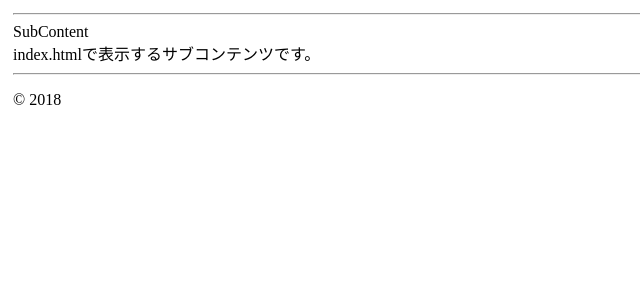
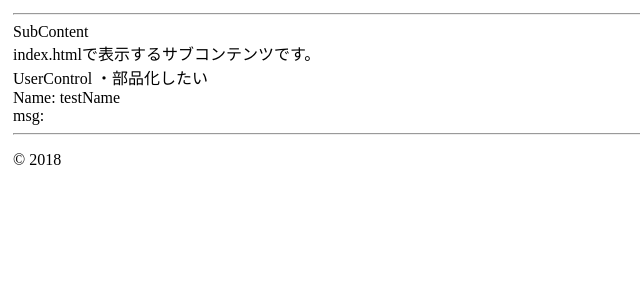
Before and after one commit to yunomichawan/pythonWebAppTest, a Flask app: template ptyhonWebApp/ptyhonWebApp/HelloFlask/templates/index.html in a window 1280 px wide. Shown: the part 64-364 px from the top of the page, without its empty margins (0-640 px from the left). Run offline with Flask 2, Linux system fonts and the light colour scheme; the template is opened without the code that fills it, so the values that code supplies are empty.

Commit message:
部分コントロールの作り方、変数の渡し方(with,endwith)を確認

```diff
--- a/ptyhonWebApp/ptyhonWebApp/HelloFlask/templates/index.html
+++ b/ptyhonWebApp/ptyhonWebApp/HelloFlask/templates/index.html
@@ -6,5 +6,8 @@
 {% block subcontent%}
 <div>
     <span>index.htmlで表示するサブコンテンツです。</span>
+    {% with name = 'testName', msg = message %}
+    {% include "usercontrol.html" %}
+    {% endwith %}
 </div>
 {% endblock subcontent%}
--- /dev/null
+++ b/ptyhonWebApp/ptyhonWebApp/HelloFlask/templates/usercontrol.html
@@ -0,0 +1,14 @@
+<div style="">
+    <div>
+        <span>UserControl</span>
+        <span>・部品化したい</span>
+    </div>
+    <div>
+        <span>Name:</span>
+        <span>{{name}}</span>
+    </div>
+    <div>
+        <span>msg:</span>
+        <span>{{msg}}</span>
+    </div>
+</div>
--- a/ptyhonWebApp/ptyhonWebApp/HelloFlask/views.py
+++ b/ptyhonWebApp/ptyhonWebApp/HelloFlask/views.py
@@ -28,3 +28,7 @@
         "about.html",
         title = "About HelloFlask",
         content = "Example app page for Flask")
+
+@app.route('/usercontrol')
+def usercontrol():
+    return render_template("usercontrol.html")
```
Also changed, not shown: 1 other file.
